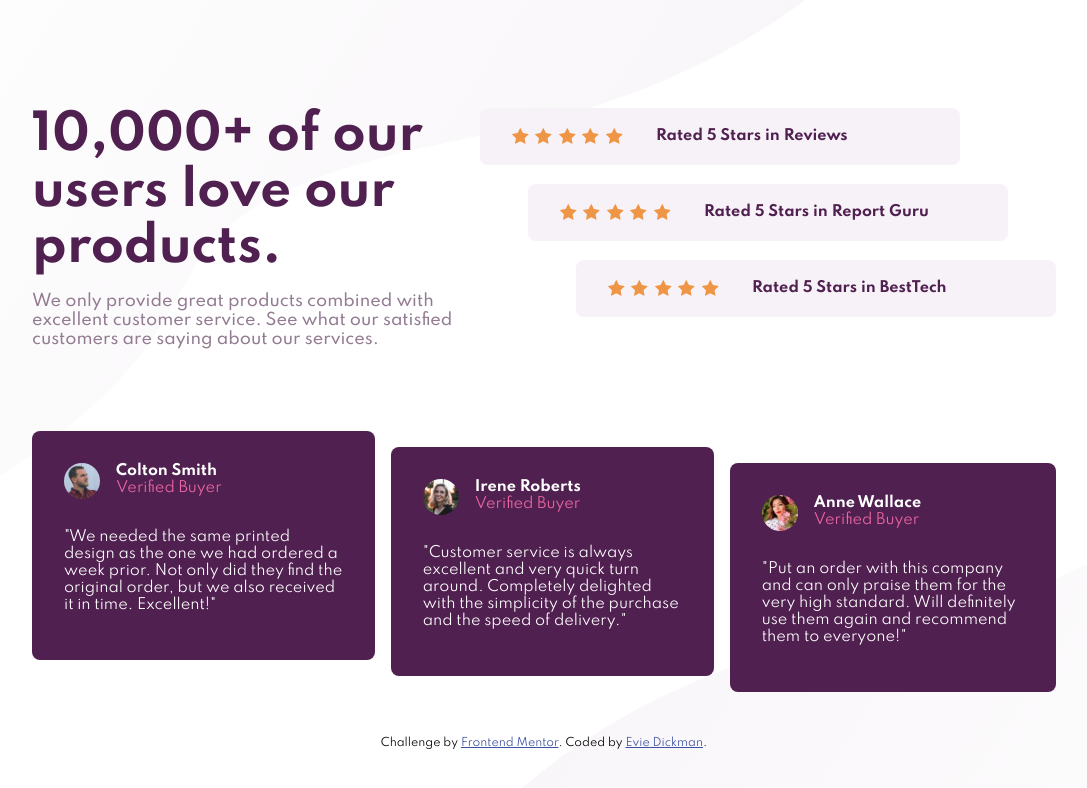
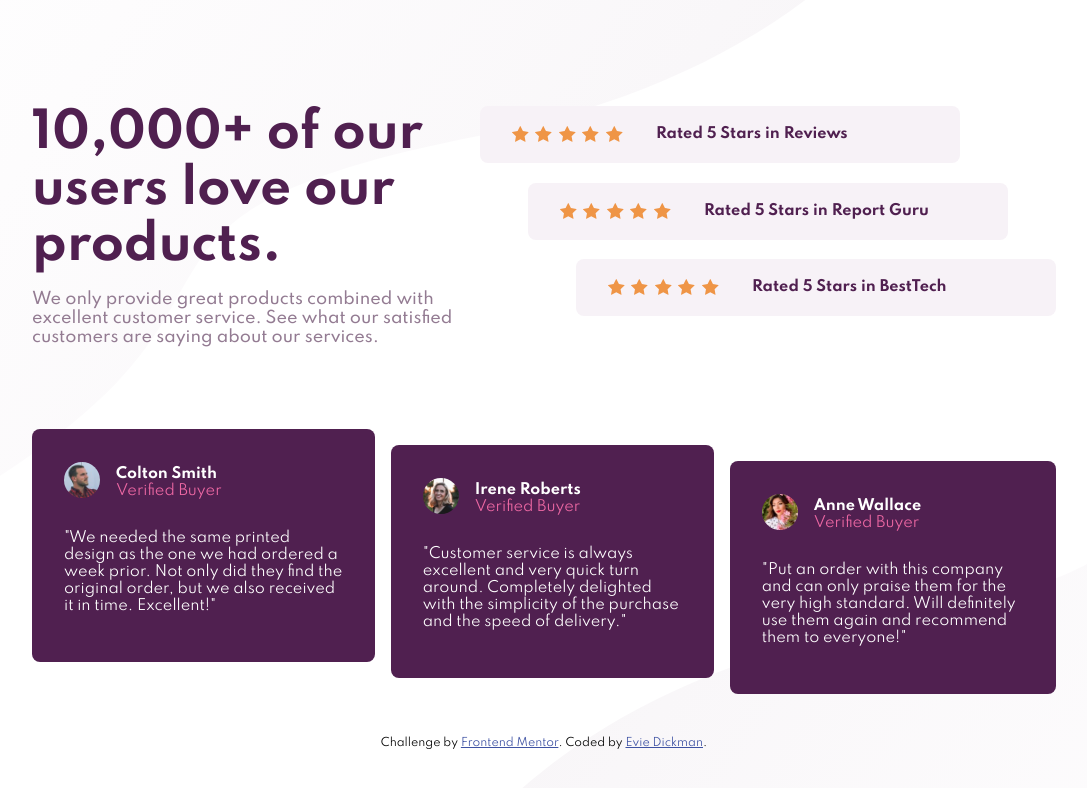
Before and after one commit to General-Evie/social-proof-section-master, a plain HTML site: page index.html in a window 1280 px wide. Shown: the whole page, without its empty margins (96-1183 px from the left). Drawn offline with Linux system fonts and the light colour scheme.

Commit message:
accessibility

```diff
--- a/index.html
+++ b/index.html
@@ -20,6 +20,7 @@
 
   </head>
   <body>
+    <main>
       <div class="top">
         <div class="main-text">
           <h1>10,000+ of our users love our products.</h1>
@@ -56,13 +57,14 @@
           </div>
         </div>
       </div>
-
       <div class="main-cards">
         <section class="cards" id="card1">
           <h2>
             <img class="Ppic" src="images/image-colton.jpg" alt="Colton">
+            <div class="reviewer">
               Colton Smith
               <span>Verified Buyer</span>
+            </div>
           </h2>
           <p class="quotes">
             "We needed the same printed design as the one we had ordered a week prior.
@@ -74,8 +76,10 @@
         <section class="cards" id="card2">
           <h2>
             <img class="Ppic" src="images/image-irene.jpg" alt="Irene">
+            <div class="reviewer">
               Irene Roberts
               <span>Verified Buyer</span>
+            </div>
           </h2>
           <p class="quotes">
             "Customer service is always excellent and very quick turn around. Completely
@@ -86,8 +90,10 @@
         <section class="cards" id="card3">
           <h2>
             <img class="Ppic" src="images/image-anne.jpg"alt="image-anne">
+            <div class="reviewer">
               Anne Wallace
               <span>Verified Buyer</span>
+            </div>
           </h2>
           <p class="quotes">
             "Put an order with this company and can only praise them for the very high
@@ -95,12 +101,12 @@
           </p>
         </section>
       </div>
-
       <div class="attribution">
         Challenge by
         <a href="https://www.frontendmentor.io?ref=challenge" target="_blank"
           >Frontend Mentor</a
         >. Coded by <a href="https://github.com/General-Evie" target="_blank">Evie Dickman</a>.
       </div>
+    </main>
   </body>
 </html>
--- a/main.css
+++ b/main.css
@@ -29,6 +29,8 @@
 
 h2
 {
+    display: flex;
+    align-items: center;
     font-size: .9em;
     max-width: 12rem;
     margin: 0;
@@ -112,6 +114,11 @@
     width: 2.5em;
     margin-right: 1rem;
     border-radius: 50%;
+}
+
+.reviewer
+{
+    padding-top: 0.3rem;
 }
 
 .quotes
```
Lines whose indentation alone changed are shown as unchanged.
